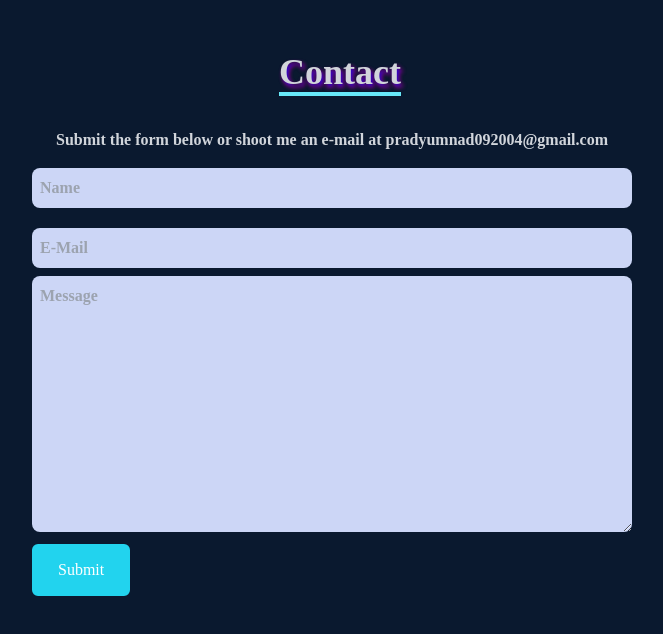
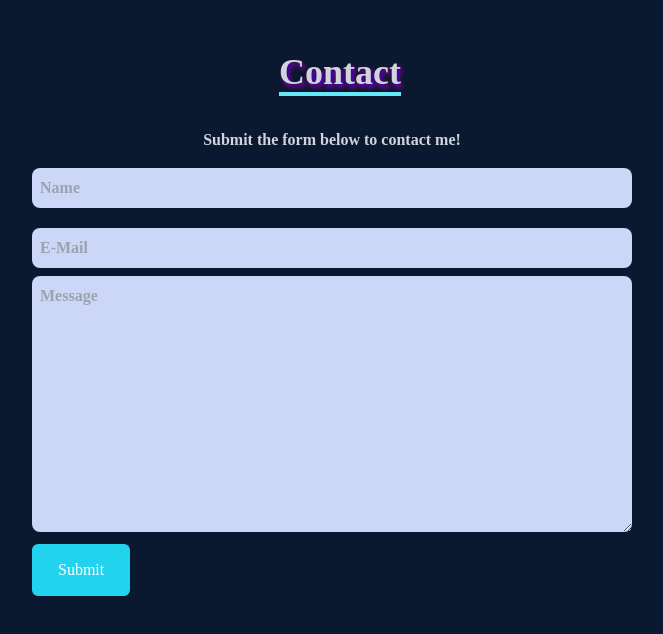
Before and after one commit to YARE0909/My-Website, a React (Create React App) app: page / in a window 1280 px wide. Shown: the part 2472-3106 px from the top of the page, without its empty margins (308-971 px from the left). Built offline with nearby package versions, Linux system fonts and the light colour scheme.

Commit message:
removed email id

```diff
--- a/src/components/Contact.jsx
+++ b/src/components/Contact.jsx
@@ -13,7 +13,7 @@ const Contact = () => {
           </p>
         </div>
         <div className="flex justify-center items-center text-center font-semibold">
-            <p>Submit the form below or shoot me an e-mail at pradyumnad092004@gmail.com</p>
+            <p>Submit the form below to contact me!</p>
           </div>
           <input type="text" placeholder="Name" name='name' className="my-4 p-2 rounded-lg bg-[#ccd6f6] text-gray-600 font-semibold" />
           <input type="email" placeholder="E-Mail" name='email' className="my-1 p-2 rounded-lg bg-[#ccd6f6] text-gray-600 font-semibold" />
```
